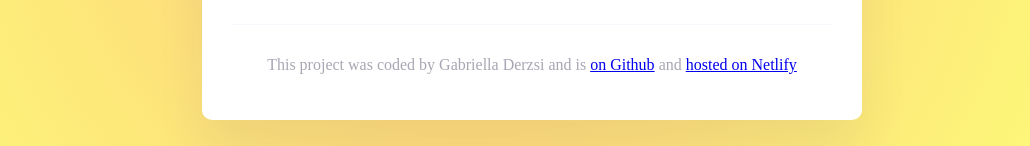
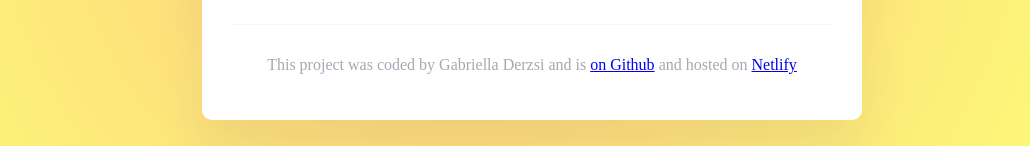
Before and after one commit to Gabcii/my-weather-app, a plain HTML site: page Weather-app/index.html in a window 1280 px wide. Shown: the part 464-610 px from the top of the page, without its empty margins (108-1138 px from the left). Drawn offline with Linux system fonts and the light colour scheme.

Commit message:
updated netlify link

```diff
--- a/Weather-app/index.html
+++ b/Weather-app/index.html
@@ -74,9 +74,9 @@
             target="_blank"
             >on Github</a
           >
-          and
+          and hosted on
           <a href="https://wonderful-toffee-8883fb.netlify.app" target="_blank"
-            >hosted on Netlify</a
+            >Netlify</a
           >
         </p>
       </footer>
```
Also changed, not shown: 1 other file.
